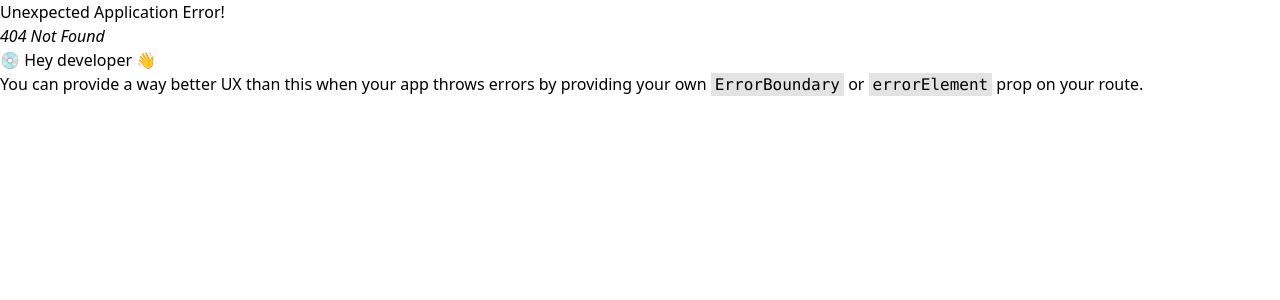
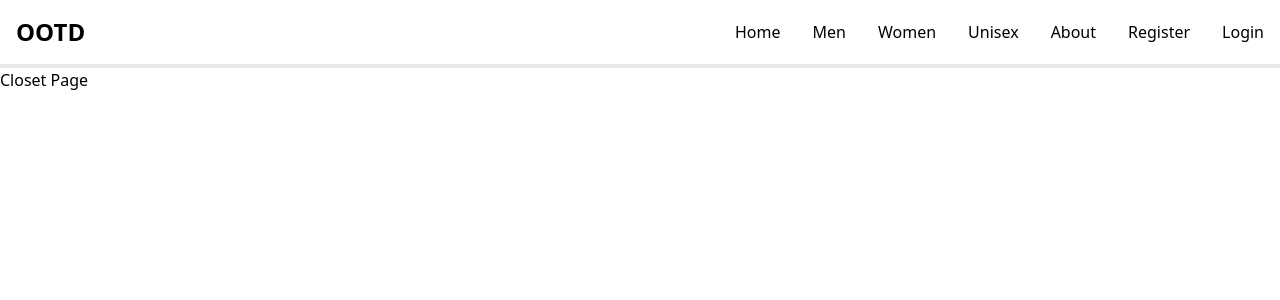
Before and after one commit to Tik1993/OOTD_frontend, a React (Vite) app: page /Closet in a window 1280 px wide. Before the commit this address had no page. Shown: the top 300 px of the page. Built offline with nearby package versions, Linux system fonts and the light colour scheme.

Commit message:
create closet page for showing user closet

```diff
--- a/src/components/NavBar.jsx
+++ b/src/components/NavBar.jsx
@@ -36,6 +36,11 @@ function NavBar() {
               <>
                 <li>Wekcome, {username}</li>
                 <li>
+                  <Link to={"/Closet"} className="hover:text-blue-700">
+                    Your Closet
+                  </Link>
+                </li>
+                <li>
                   {" "}
                   <button
                     onClick={() => sendLogout()}
--- /dev/null
+++ b/src/pages/ClosetPage.jsx
@@ -0,0 +1,9 @@
+function ClosetPage() {
+  return (
+    <div>
+      <h1>Closet Page</h1>
+    </div>
+  );
+}
+
+export default ClosetPage;
--- a/src/routes.jsx
+++ b/src/routes.jsx
@@ -5,6 +5,7 @@ import ItemsPage from "./pages/ItemsPage";
 import ItemDetailPage from "./pages/ItemDetailPage";
 import RegisterPage from "./pages/RegisterPage";
 import LoginPage from "./pages/LoginPage";
+import ClosetPage from "./pages/ClosetPage";
 
 const router = createBrowserRouter([
   {
@@ -20,6 +21,10 @@ const router = createBrowserRouter([
         ],
       },
       {
+        path: "Closet",
+        element: <ClosetPage />,
+      },
+      {
         path: "register",
         element: <RegisterPage />,
       },
```
